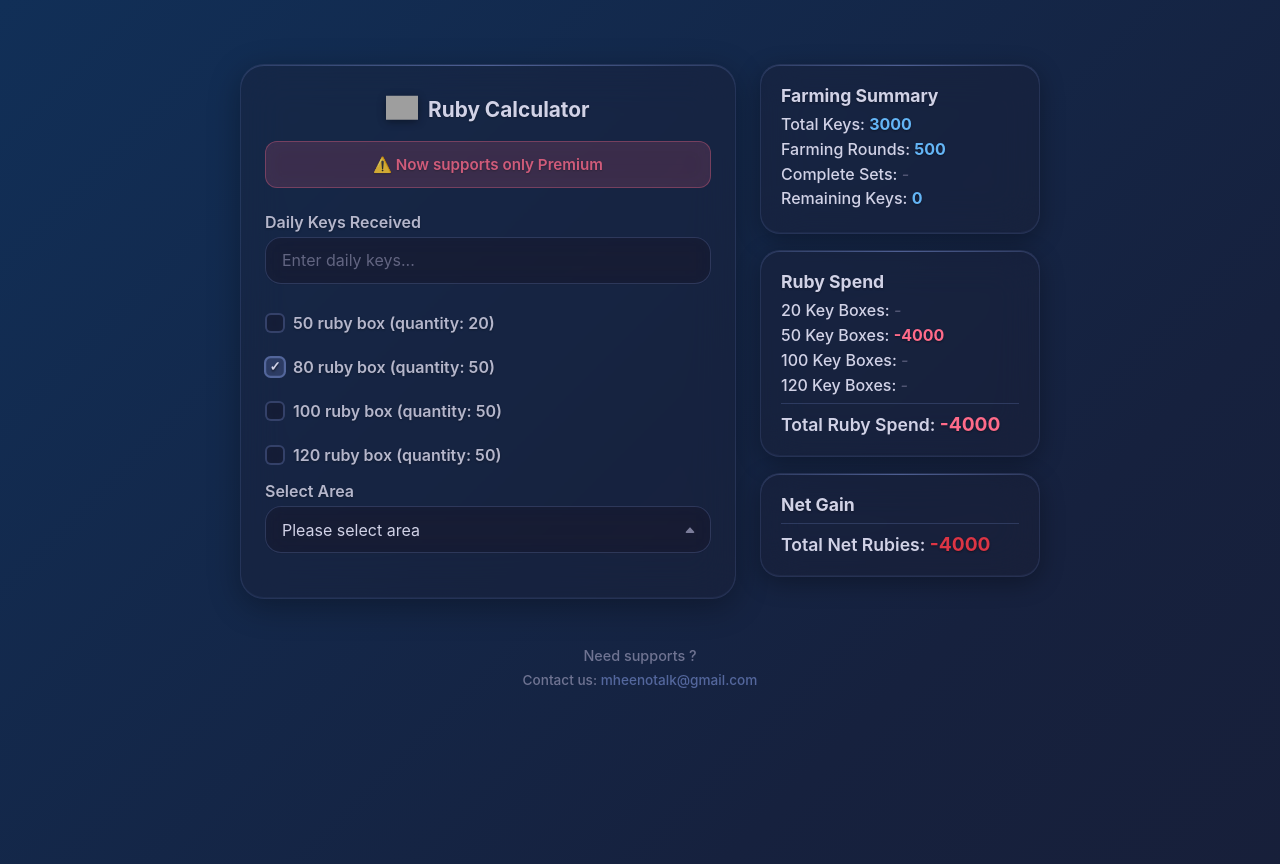
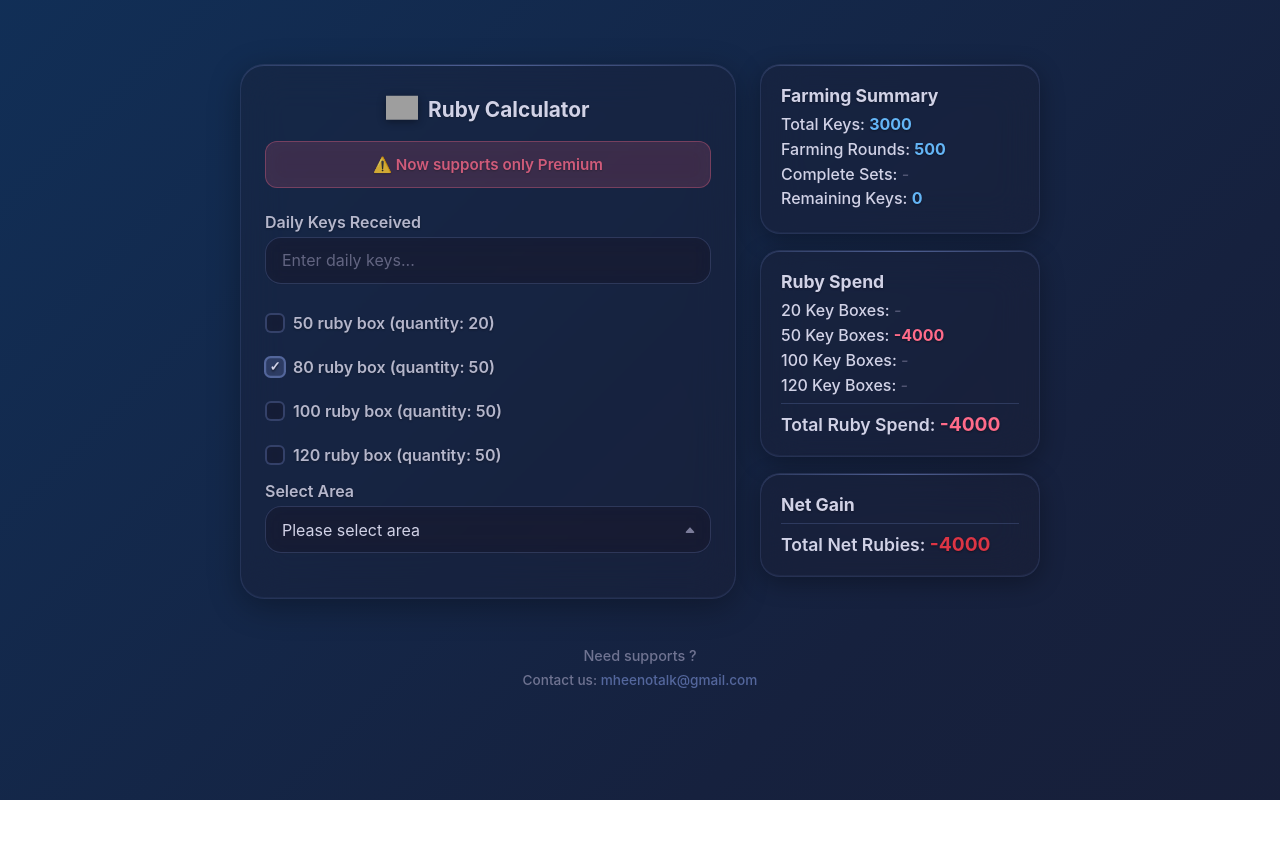
Before and after one commit to tangbearrrr/8k-ruby-calculator, a SvelteKit app: page / in a window 1280 px wide. After the commit the page ends 800 px from the top, so only its background shows below. Built offline with nearby package versions, Linux system fonts and the light colour scheme; grey boxes are pictures that could not be loaded.

Commit message:
refactor: fix scrolling

```diff
--- a/src/routes/+page.svelte
+++ b/src/routes/+page.svelte
@@ -112,7 +112,11 @@
         min-height: 100vh;
         margin: 0;
         font-family: -apple-system, BlinkMacSystemFont, 'SF Pro Display', 'Helvetica Neue', Arial, sans-serif;
-        overflow-x: hidden;
+        overflow: hidden;
+    }
+
+    :global(html) {
+        overflow: hidden;
     }
 
     @keyframes gradientShift {
```
